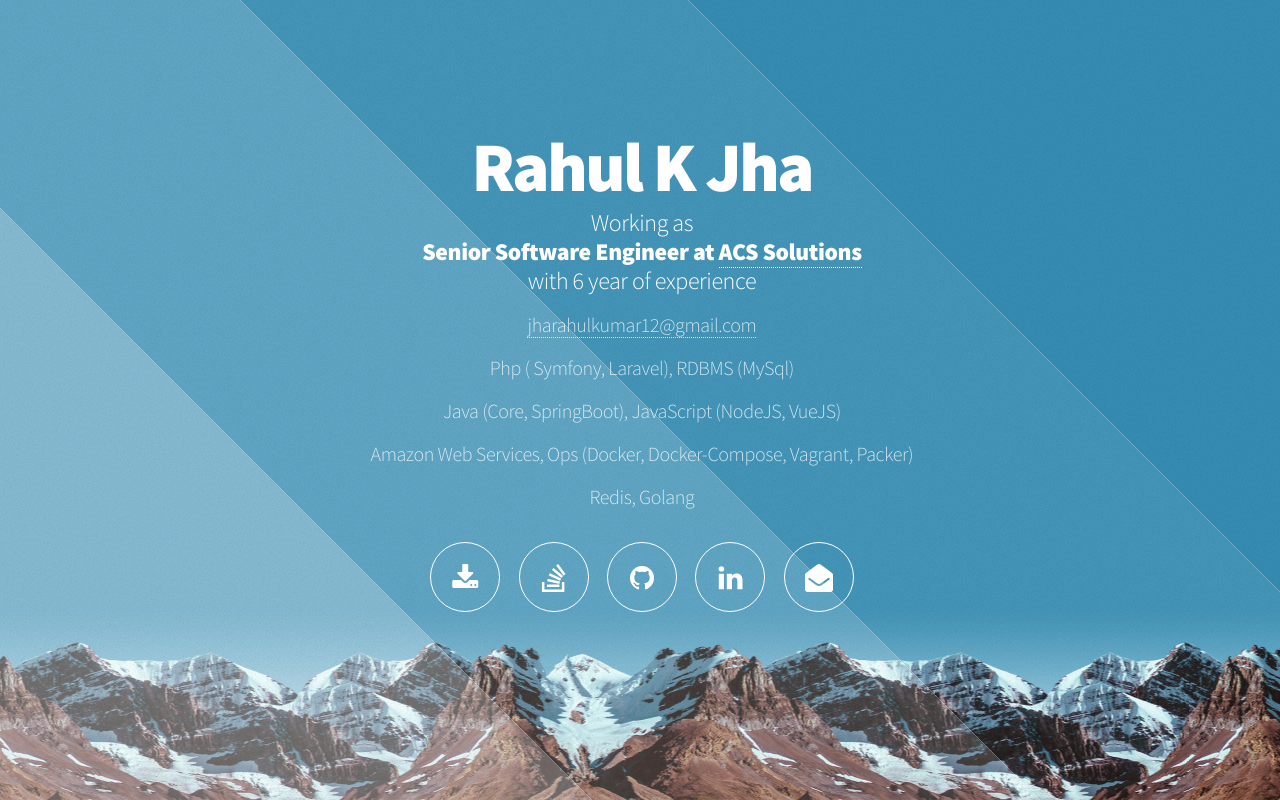
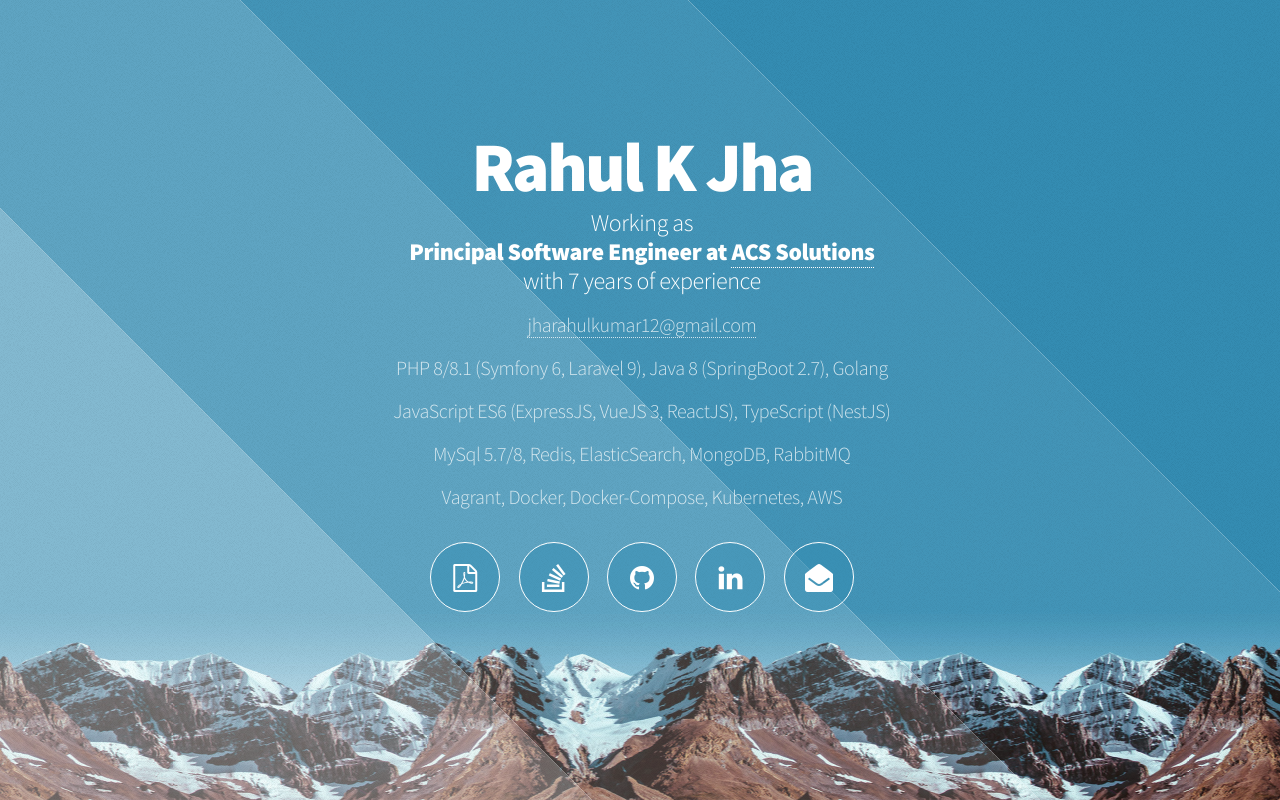
Before and after one commit to t9toqwerty/t9toqwerty.github.io, a PHP site: page / in a window 1280 px wide. Run offline with PHP 8.4, Linux system fonts and the light colour scheme.

Commit message:
Update Technologies & Skill Set

```diff
--- a/css/style.css
+++ b/css/style.css
@@ -353,6 +353,7 @@
 					text-align: center;
 					top: 0;
 					width: 2.5em;
+					background-color: RGBA(50,139,177,0.5);
 				}
 
 				#header nav a:hover {
--- a/index.html
+++ b/index.html
@@ -55,31 +55,30 @@
                 <h1>Rahul K Jha</h1>
                 <h4>
                     Working as
-                    <br> <strong>Senior Software Engineer at <a target="_blank" href="https://acsicorp.com/">ACS Solutions </a> </strong> <br>
-                    with 6 year of experience
+                    <br> <strong>Principal Software Engineer at <a target="_blank" href="https://acsicorp.com/">ACS Solutions </a> </strong> <br>
+                    with 7 years of experience
                 </h4>
                 <p>
                     <a href="mailto:jharahulkumar12@gmail.com">jharahulkumar12@gmail.com </a>
                 </p>
                 <p>
-                    Php ( Symfony, Laravel), RDBMS (MySql)
+                    PHP 8/8.1 (Symfony 6, Laravel 9), Java 8 (SpringBoot 2.7), Golang
                 </p>
                 <p>
-                    Java (Core, SpringBoot), JavaScript (NodeJS, VueJS)
+                    JavaScript ES6 (ExpressJS, VueJS 3, ReactJS), TypeScript (NestJS)
                 </p>
                 <p>
-                    Amazon Web Services, Ops (Docker, Docker-Compose, Vagrant, Packer)
+                    MySql 5.7/8, Redis, ElasticSearch, MongoDB, RabbitMQ
                 </p>
                 <p>
-                Redis, Golang
+                    Vagrant, Docker, Docker-Compose, Kubernetes, AWS
                 </p>
                 <p>
-
                 </p>
                 <nav>
                     <ul>
                         <li>
-                            <a target="_blank"  href="https://drive.google.com/open?id=0B7B_JvZDSlmSSy1PZlBxR1JnZ0E" class="icon fa-download">
+                            <a target="_blank"  href="https://drive.google.com/file/d/0B7B_JvZDSlmSSy1PZlBxR1JnZ0E/view?usp=sharing&resourcekey=0-kcqc1UVTq5Lq--OBtDWA7g" class="icon fa-file-pdf-o">
                                 <span class="label">Resume</span>
                             </a>
                         </li>
```
